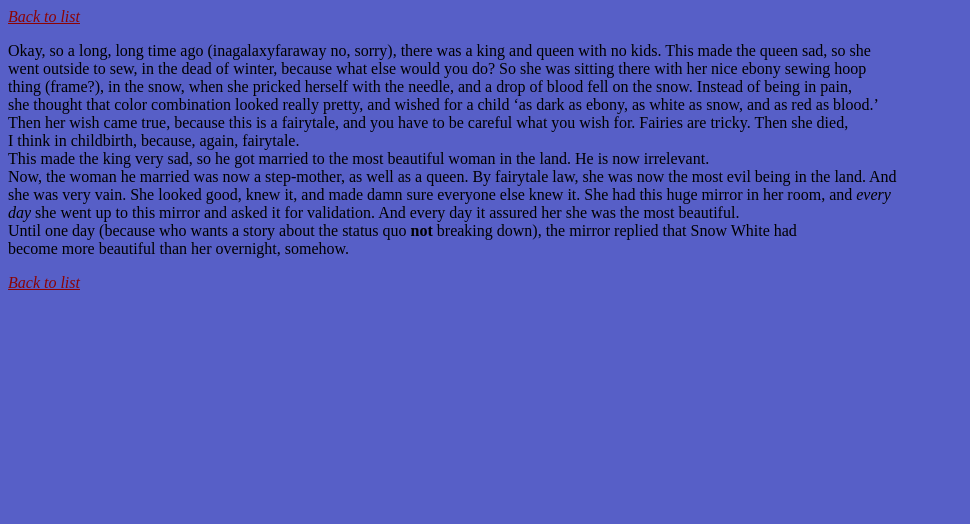
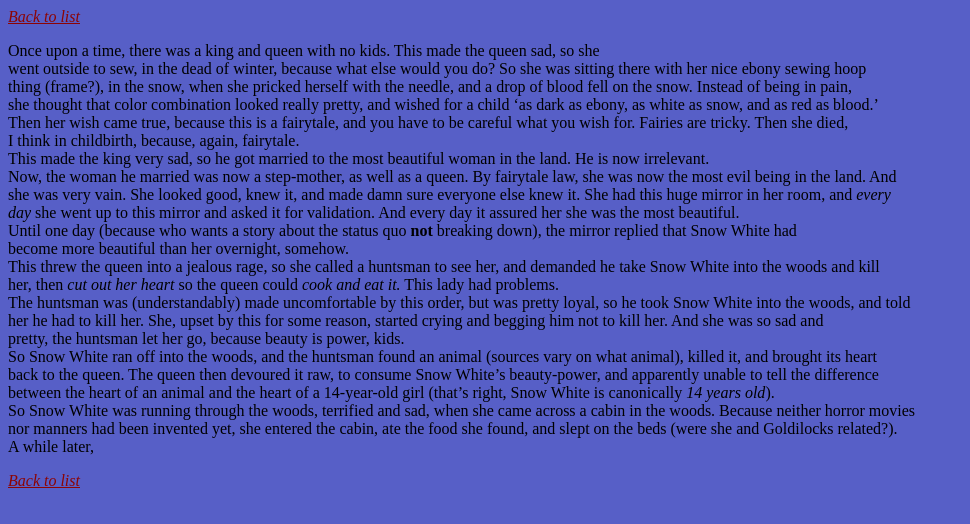
Before and after one commit to glimme/glimme.github.io, a plain HTML site: page snowWhite.html in a window 1280 px wide. Shown: the whole page, without its empty margins (0-970 px from the left). Drawn offline with Linux system fonts and the light colour scheme.

Commit message:
Update snowWhite.html

```diff
--- a/snowWhite.html
+++ b/snowWhite.html
@@ -13,7 +13,7 @@
 </head>
 <body>
 <a href="index.html"><em>Back to list</em></a>
-<p>Okay, so a long, long time ago (inagalaxyfaraway no, sorry), there was a king and queen with no kids.  This made the queen sad, so she<br>
+<p>Once upon a time, there was a king and queen with no kids.  This made the queen sad, so she<br>
     went outside to sew, in the dead of winter, because what else would you do?  So she was sitting there with her nice ebony sewing hoop<br>
     thing (frame?), in the snow, when she pricked herself with the needle, and a drop of blood fell on the snow.  Instead of being in pain,<br>
     she thought that color combination looked really pretty, and wished for a child ‘as dark as ebony, as white as snow, and as red as blood.’<br>
@@ -25,7 +25,17 @@
         day</em> she went up to this mirror and asked it for validation.  And every day it assured her she was the most beautiful.<br>
     Until one day (because who wants a story about the status quo <strong>not</strong> breaking down), the mirror replied that Snow White had<br>
     become more beautiful than her overnight, somehow.<br>
+    This threw the queen into a jealous rage, so she called a huntsman to see her, and demanded he take Snow White into the woods and kill<br>
+    her, then <em>cut out her heart</em> so the queen could <em>cook and eat it.</em>  This lady had problems.<br>
+    The huntsman was (understandably) made uncomfortable by this order, but was pretty loyal, so he took Snow White into the woods, and told<br>
+    her he had to kill her.  She, upset by this for some reason, started crying and begging him not to kill her.  And she was so sad and <br>
+    pretty, the huntsman let her go, because beauty is power, kids.<br>
+    So Snow White ran off into the woods, and the huntsman found an animal (sources vary on what animal), killed it, and brought its heart <br>
+    back to the queen.  The queen then devoured it raw, to consume Snow White’s beauty-power, and apparently unable to tell the difference <br>
+    between the heart of an animal and the heart of a 14-year-old girl (that’s right, Snow White is canonically <em>14 years old</em>).<br>
+    So Snow White was running through the woods, terrified and sad, when she came across a cabin in the woods.  Because neither horror movies<br>
+    nor manners had been invented yet, she entered the cabin, ate the food she found, and slept on the beds (were she and Goldilocks related?).<br>
+    A while later,
+
 </p>
 <a href="index.html"><em>Back to list</em></a>
-</body>
-</html>
```
